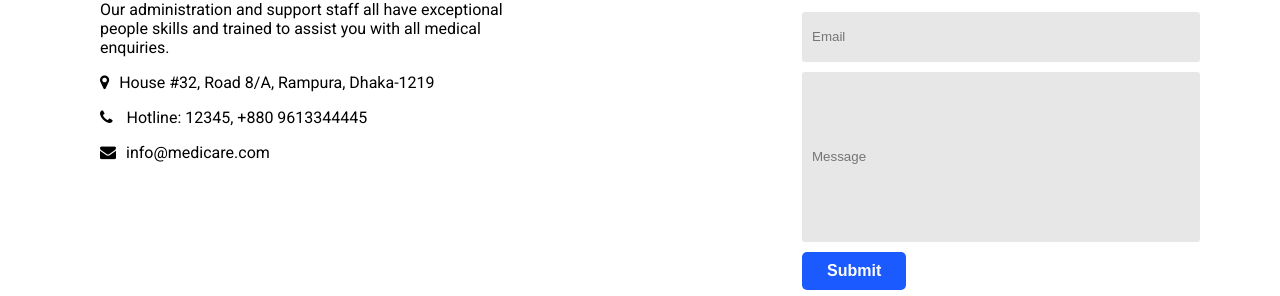
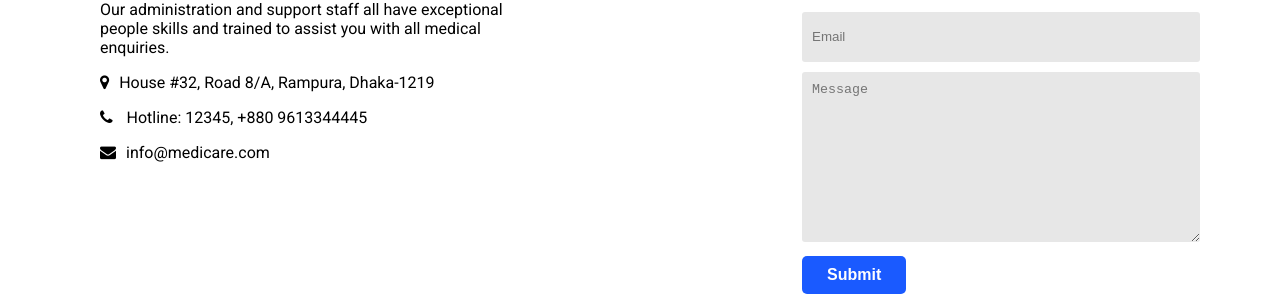
Before and after one commit to saima022/Medicare, a plain HTML site: page index.html in a window 1280 px wide. Shown: the part 969-1265 px from the top of the page. Drawn offline with Linux system fonts and the light colour scheme.

Commit message:
used textarea tag instead input tag

```diff
--- a/index.html
+++ b/index.html
@@ -91,7 +91,9 @@
             </h1>
             <input class="input-field" type="email" name="" placeholder="Email" style="height: 30px;">
 
-            <input class="input-field" type="text" name="" id="" placeholder="Message" style="height: 150px;">
+            <!-- <input class="input-field" type="text" name="" id="" placeholder="Message" style="height: 150px;"> -->
+            <textarea class="input-field" name="" id="" cols="54" rows="10" placeholder="Message"></textarea>
+            <br>
             <button>Submit</button>
         </div>
     </section>
```
